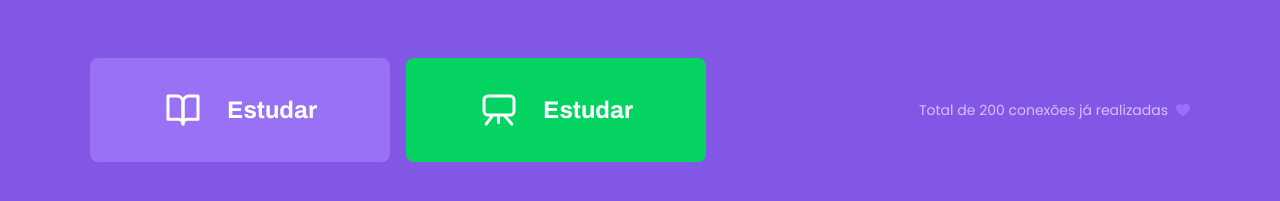
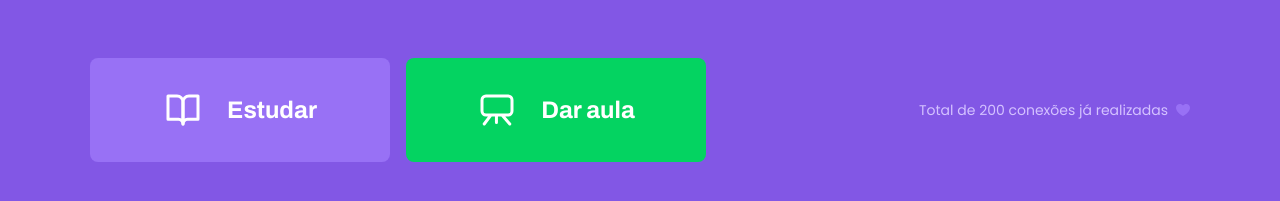
Before and after one commit to viniciusveigadev/proffy-nlw-2, a React (Create React App) app in the folder web/: page / in a window 1280 px wide. Shown: the part 465-666 px from the top of the page. Built offline with nearby package versions, Linux system fonts and the light colour scheme.

Commit message:
fix: change second button text

```diff
--- a/web/src/pages/Landing/index.tsx
+++ b/web/src/pages/Landing/index.tsx
@@ -31,8 +31,8 @@ function Landing() {
                     </a>
 
                     <a href="" className="give-classes">
-                        <img src={giveClassesIcon} alt="Estudar" />
-                        Estudar
+                        <img src={giveClassesIcon} alt="Dar aula" />
+                        Dar aula
                     </a>
                 </div>
 
```
